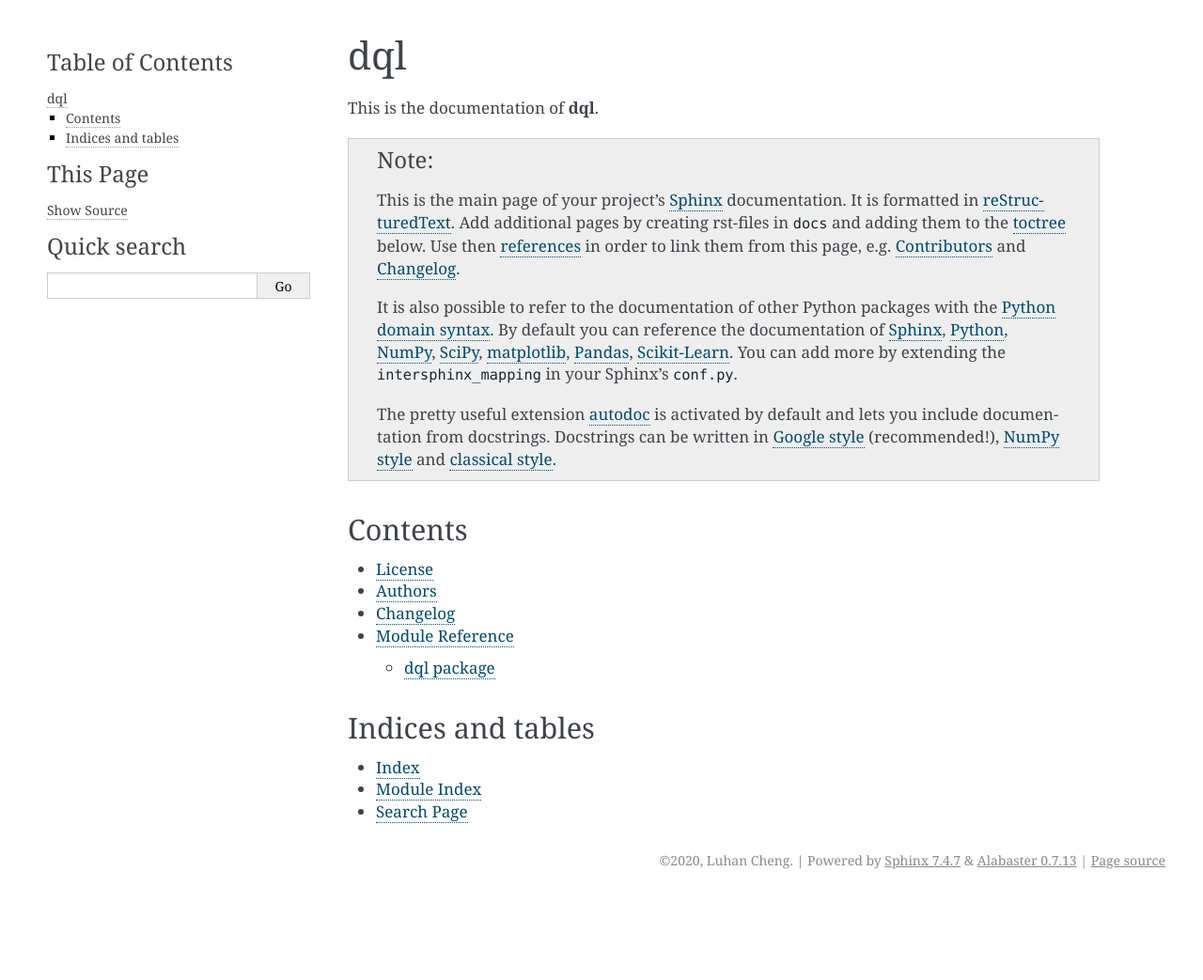
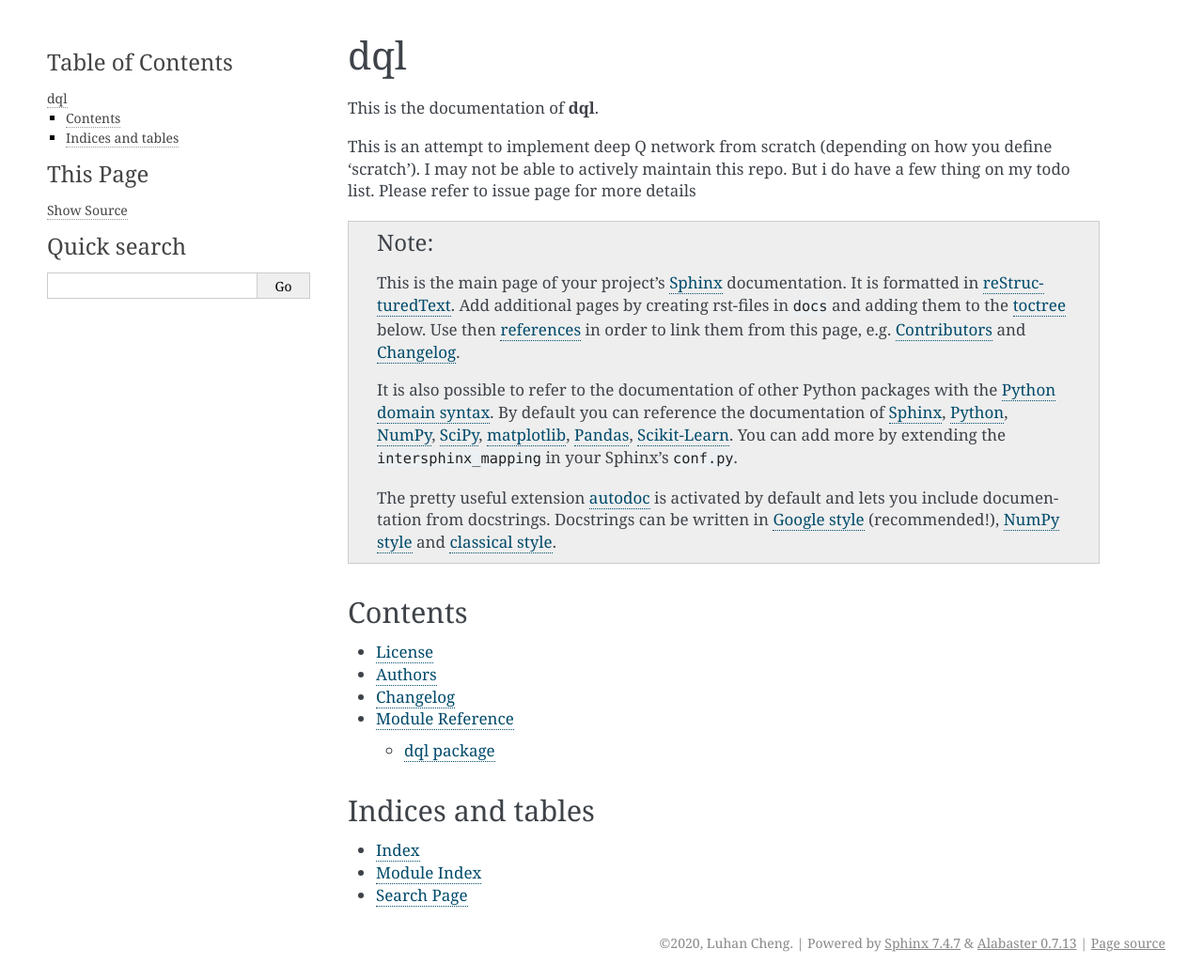
Before and after one commit to 0luhancheng0/dql, a Sphinx documentation site: the page built from docs/index.rst, in a window 1280 px wide. Shown: the whole page at 94% size. Built offline with Sphinx 7.4.7, drawn with Linux system fonts in a browser that asks for light colours; before the commit the page ends 955 px from its top, so only the background shows below that.

Commit message:
updated readme

```diff
--- a/README.rst
+++ b/README.rst
@@ -10,10 +10,7 @@ The code is structured to be very configurable
 Description
 ===========
 
+.. include_after_this_label
 
-
-Note
-====
-
-This project has been set up using PyScaffold 3.2.2. For details and usage
-information on PyScaffold see https://pyscaffold.org/.
+This is an attempt to implement deep Q network from scratch (depending on how you define 'scratch').
+I may not be able to actively maintain this repo. But i do have a few thing on my todo list. Please refer to issue page for more details
--- a/docs/index.rst
+++ b/docs/index.rst
@@ -3,6 +3,9 @@ dql
 ===
 
 This is the documentation of **dql**.
+
+.. include:: ../README.rst
+    :start-after: .. include_after_this_label
 
 .. note::
 
```
